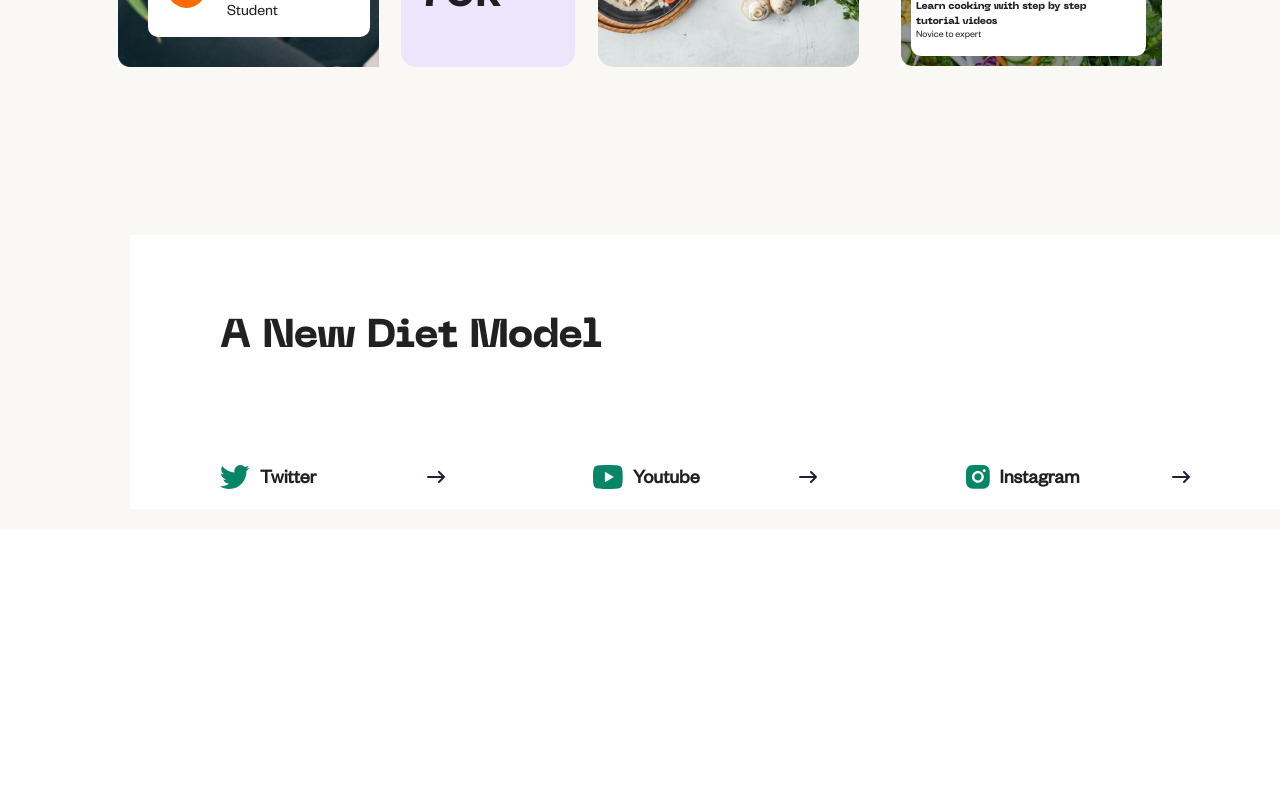
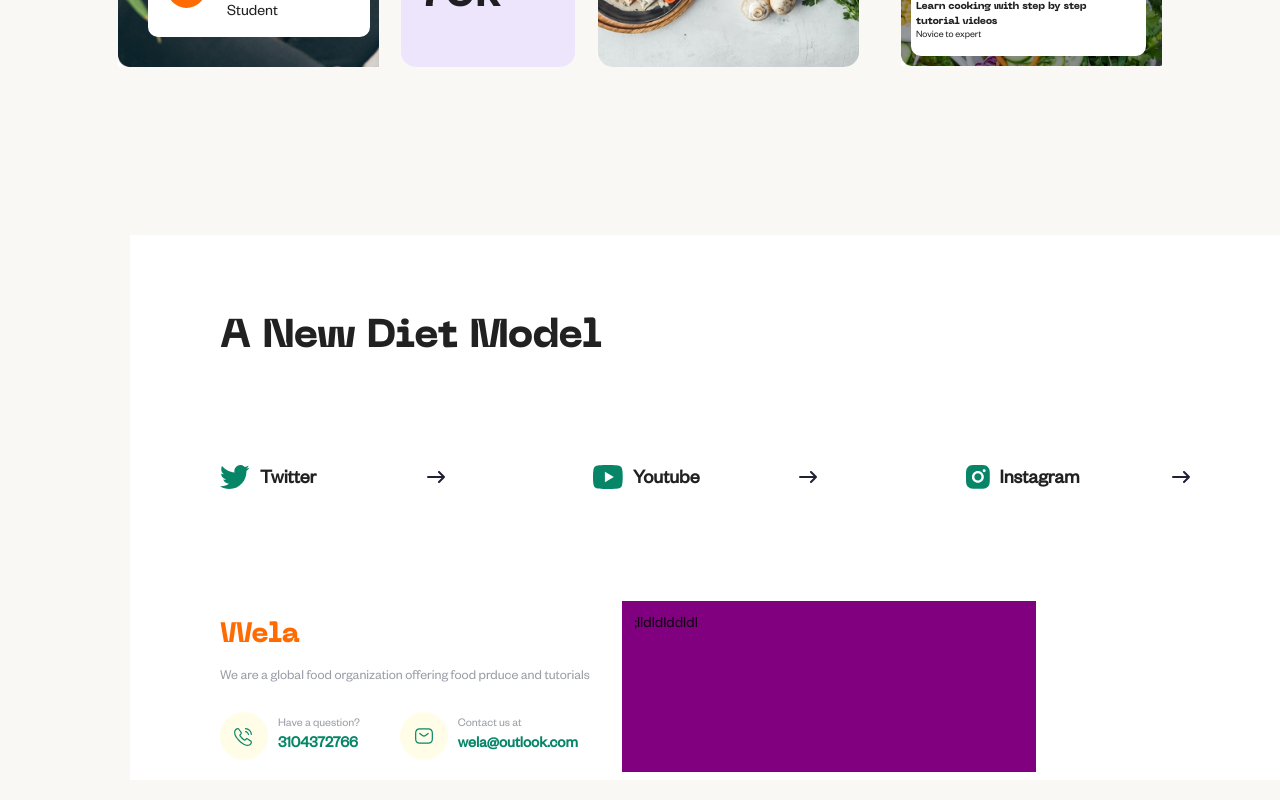
Before and after one commit to kennydageek/wela-foods, a Vue app: page / in a window 1280 px wide. Shown: the part 7877-8677 px from the top of the page. Before the commit the page ends 8406 px from the top, so only its background shows below. Built offline with nearby package versions, Linux system fonts and the light colour scheme; what vuejs-countdown-timer would draw is missing.

Commit message:
footer contact component implemented

```diff
--- a/src/components/FooterComp.vue
+++ b/src/components/FooterComp.vue
@@ -1,17 +1,29 @@
 <template>
   <div class="footer-wrapper">
     <h1 class="footer__heading">A New Diet Model</h1>
-    <!-- <div v-for="(social, i) in socials" :key="i"> -->
-    <social-icon />
-    <!-- </div> -->
+    <social-icon class="social-icon" />
+
+    <v-row>
+      <v-col cols="5" class="first-col">
+        <p class="first-col__heading">Wela</p>
+        <p class="first-col__paragraph">
+          We are a global food organization offering food prduce and tutorials
+        </p>
+
+        <footer-contact />
+      </v-col>
+      <v-col cols="5" class="second-col">;lldldlddldl</v-col>
+    </v-row>
   </div>
 </template>
 
 <script>
 import socialIcon from './SocialIcons.vue';
+import FooterContact from './FooterContact.vue';
 export default {
   components: {
     socialIcon,
+    FooterContact,
   },
 };
 </script>
@@ -28,4 +40,29 @@ export default {
   font-size: 4rem;
   margin-bottom: 10rem;
 }
+
+.social-icon {
+  margin-bottom: 10rem;
+}
+
+.first-col {
+  /* background: blue; */
+}
+
+.first-col__heading {
+  font-family: 'neue machina';
+  color: var(--color-accent);
+  font-size: 2.8rem;
+  margin-bottom: 1.2rem;
+}
+
+.first-col__paragraph {
+  color: #9a9ea6;
+  font-size: 1.4rem;
+  margin-bottom: 2.4rem;
+}
+
+.second-col {
+  background: purple;
+}
 </style>
--- /dev/null
+++ b/src/components/FooterContact.vue
@@ -0,0 +1,69 @@
+<template>
+  <div class="footer-flex">
+    <div class="footer-contact-wrapper" v-for="(item, i) in items" :key="i">
+      <img :src="item.src" alt="" />
+      <div class="details">
+        <p class="details__heading">{{ item.heading }}</p>
+        <p class="details__contact">{{ item.contact }}</p>
+      </div>
+    </div>
+  </div>
+</template>
+
+<script>
+export default {
+  data() {
+    return {
+      items: [
+        {
+          src: require('@/assets/images/icons/phone.svg'),
+          heading: 'Have a question?',
+          contact: '3104372766',
+        },
+        {
+          src: require('@/assets/images/icons/mail.svg'),
+          heading: 'Contact us at',
+          contact: 'wela@outlook.com',
+        },
+      ],
+    };
+  },
+};
+</script>
+
+<style scoped>
+.footer-flex {
+  display: flex;
+  /* justify-content: space-between; */
+}
+
+.footer-contact-wrapper {
+  display: flex;
+}
+
+.footer-contact-wrapper:not(:first-of-type) {
+  margin-left: 4rem;
+}
+
+img {
+  align-self: center;
+}
+
+.details {
+  align-self: center;
+  margin-left: 1rem;
+}
+
+.details__heading {
+  color: #9a9ea6;
+  margin-bottom: 0;
+  font-size: 1.2rem;
+}
+
+.details__contact {
+  color: var(--color-primary);
+  font-size: 1.6rem;
+  margin-bottom: 0;
+  font-weight: 600;
+}
+</style>
```
Also changed, not shown: src/assets/images/icons/mail.svg (added), src/assets/images/icons/phone.svg (added).
